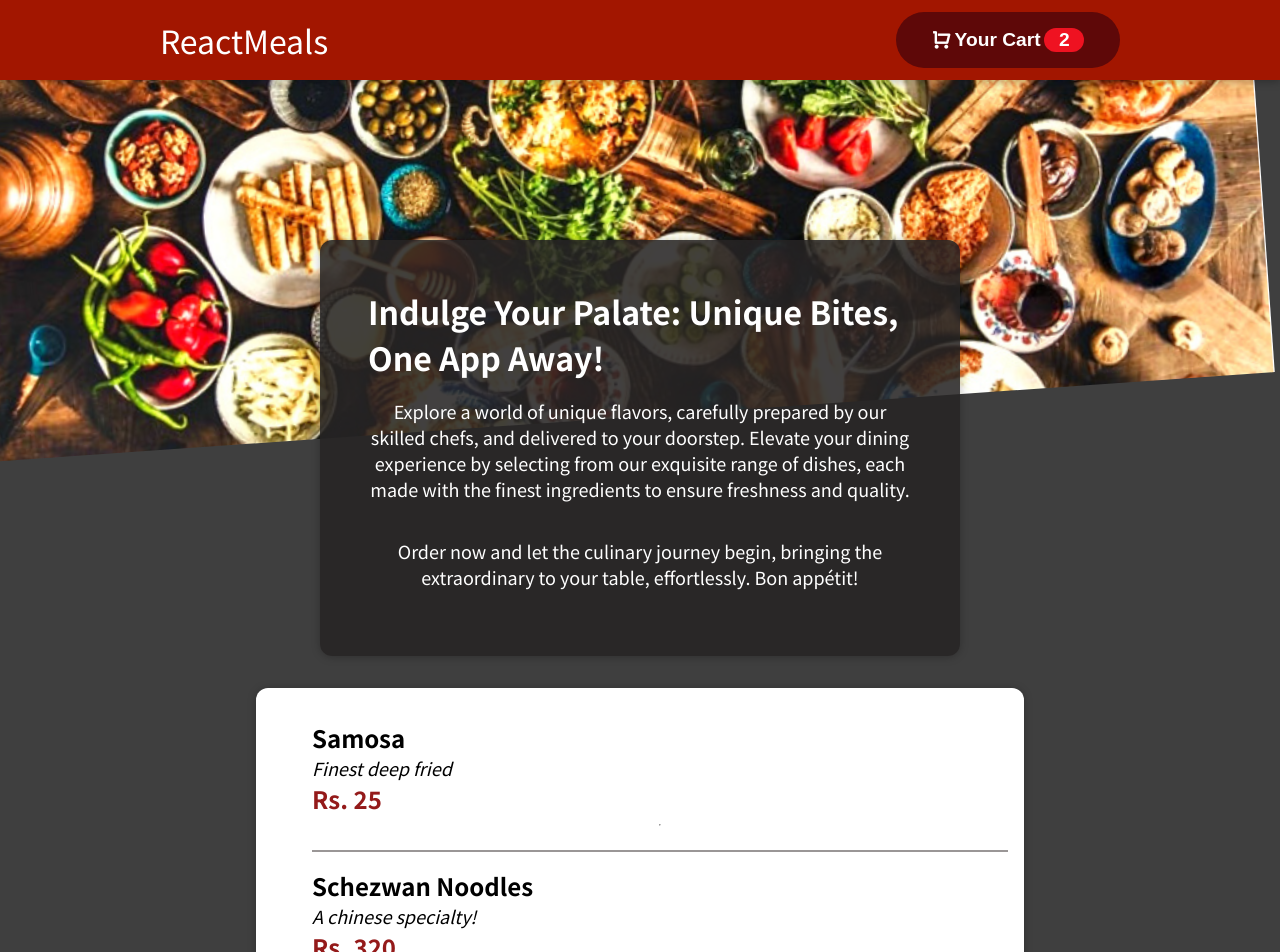
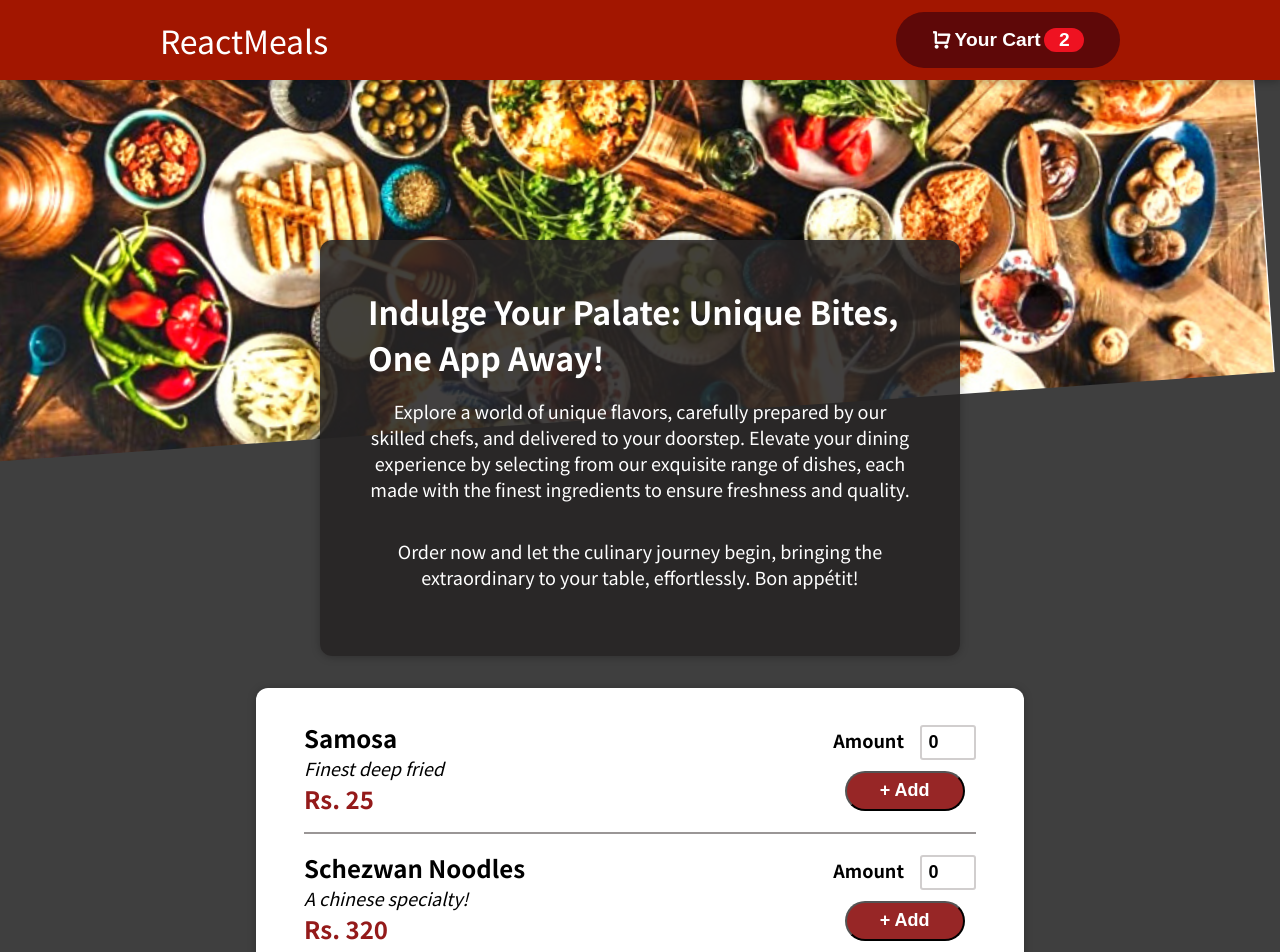
Before and after one commit to anujeet98/React-FoodOrderingApp, a React (Create React App) app: page / in a window 1280 px wide. Shown: the top 952 px of the page. Built offline with nearby package versions, Linux system fonts and the light colour scheme.

Commit message:
MealItemForm Component added

```diff
--- a/src/components/Meals/AvailableMeals.module.css
+++ b/src/components/Meals/AvailableMeals.module.css
@@ -9,12 +9,13 @@
     align-items: center;
     flex-direction: column;
     justify-content: space-between;
-    padding: 0 1rem;
+    padding: 0 3rem;
     margin-bottom: 5rem;
 }
 
 .list{
     width: 100%;
+    padding: 0;
 }
 
 .list li:last-child{
--- a/src/components/Meals/MealItem/MealItem.jsx
+++ b/src/components/Meals/MealItem/MealItem.jsx
@@ -1,13 +1,16 @@
 
 import classes from './MealItem.module.css'
+import MealItemForm from './MealItemForm';
 
 const MealItem = (props) => {
     return (
         <li className={classes.item}>
-            <span className={classes["meal-name"]}>{props.meal.name}</span>
-            <span className={classes["meal-description"]}>{props.meal.description}</span>
-            <span className={classes["meal-price"]}>Rs. {props.meal.price}</span>
-            <hr></hr>
+            <div className={classes.itemContent}>
+                <span className={classes["meal-name"]}>{props.meal.name}</span>
+                <span className={classes["meal-description"]}>{props.meal.description}</span>
+                <span className={classes["meal-price"]}>Rs. {props.meal.price}</span>
+            </div>
+            <MealItemForm/>
         </li>
     );
 }
--- a/src/components/Meals/MealItem/MealItem.module.css
+++ b/src/components/Meals/MealItem/MealItem.module.css
@@ -1,9 +1,14 @@
 .item{
     list-style: none;
     border-bottom: 2px solid rgba(85, 79, 79, 0.593);
+    padding: 1rem 0;
+    display: flex;
+    justify-content: space-between;
+}
+
+.itemContent {
     display: flex;
     flex-direction: column;
-    padding: 1rem 0;
 }
 
 .meal-name{
--- /dev/null
+++ b/src/components/Meals/MealItem/MealItemForm.jsx
@@ -0,0 +1,19 @@
+import { Fragment } from 'react';
+import classes from './MealItemForm.module.css';
+
+
+const MealItemForm = (props) => {
+    return (
+        <Fragment>
+            <form className={classes.itemForm}>
+                <div className={classes.inputGroup}>
+                    <label>Amount</label>
+                    <input type="number" min="0" max="10" step="1" defaultValue="0" />
+                </div>
+                <button className={classes.addBtn}>+ Add</button>
+            </form>
+        </Fragment>
+    )
+}
+
+export default MealItemForm;
--- /dev/null
+++ b/src/components/Meals/MealItem/MealItemForm.module.css
@@ -0,0 +1,43 @@
+
+.itemForm{
+    display: flex;
+    flex-direction: column;
+    align-items: center;
+    justify-content: space-around;
+}
+
+.inputGroup{
+    display: flex;
+    align-items: baseline;
+    justify-content: space-between;
+    gap: 1rem;
+}
+
+.inputGroup label{
+    font-size: large;
+    font-weight: bolder;
+}
+
+.inputGroup input{
+    border: 2px solid rgba(142, 135, 135, 0.405);
+    border-radius: 3px;
+    font-size: large;
+    padding: 0.3rem 0.4rem;
+    width: 3.5rem;
+    font-weight: 600;
+    -moz-appearance: textfield;
+}
+
+.addBtn{
+    width: 7.5rem;
+    height: 2.5rem;
+    border-radius: 30px;
+    font-size: large;
+    font-weight: bolder;
+    color: white;
+    background-color: rgb(151, 38, 38);
+}
+
+.addBtn:hover{
+    cursor: pointer;
+}
```
